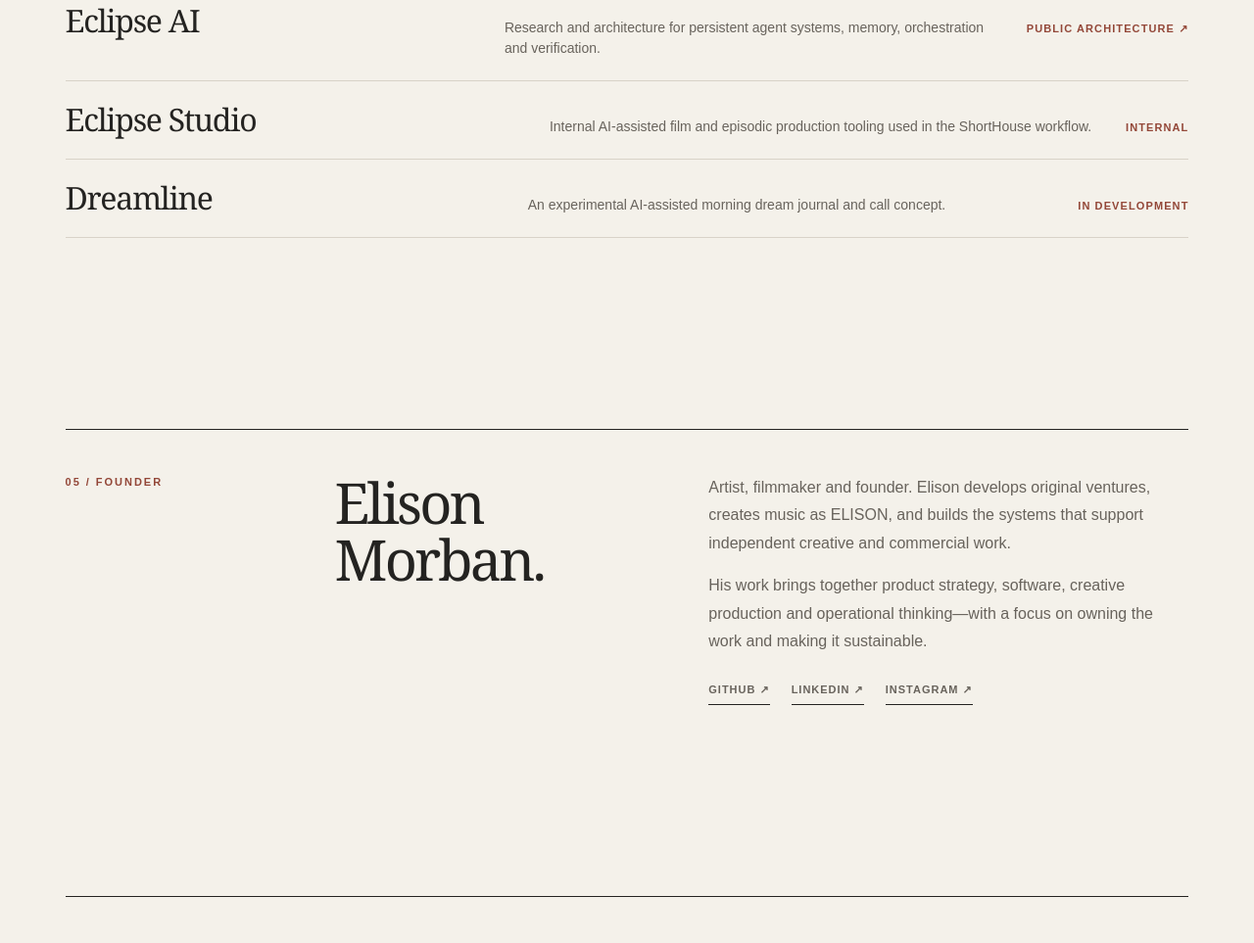
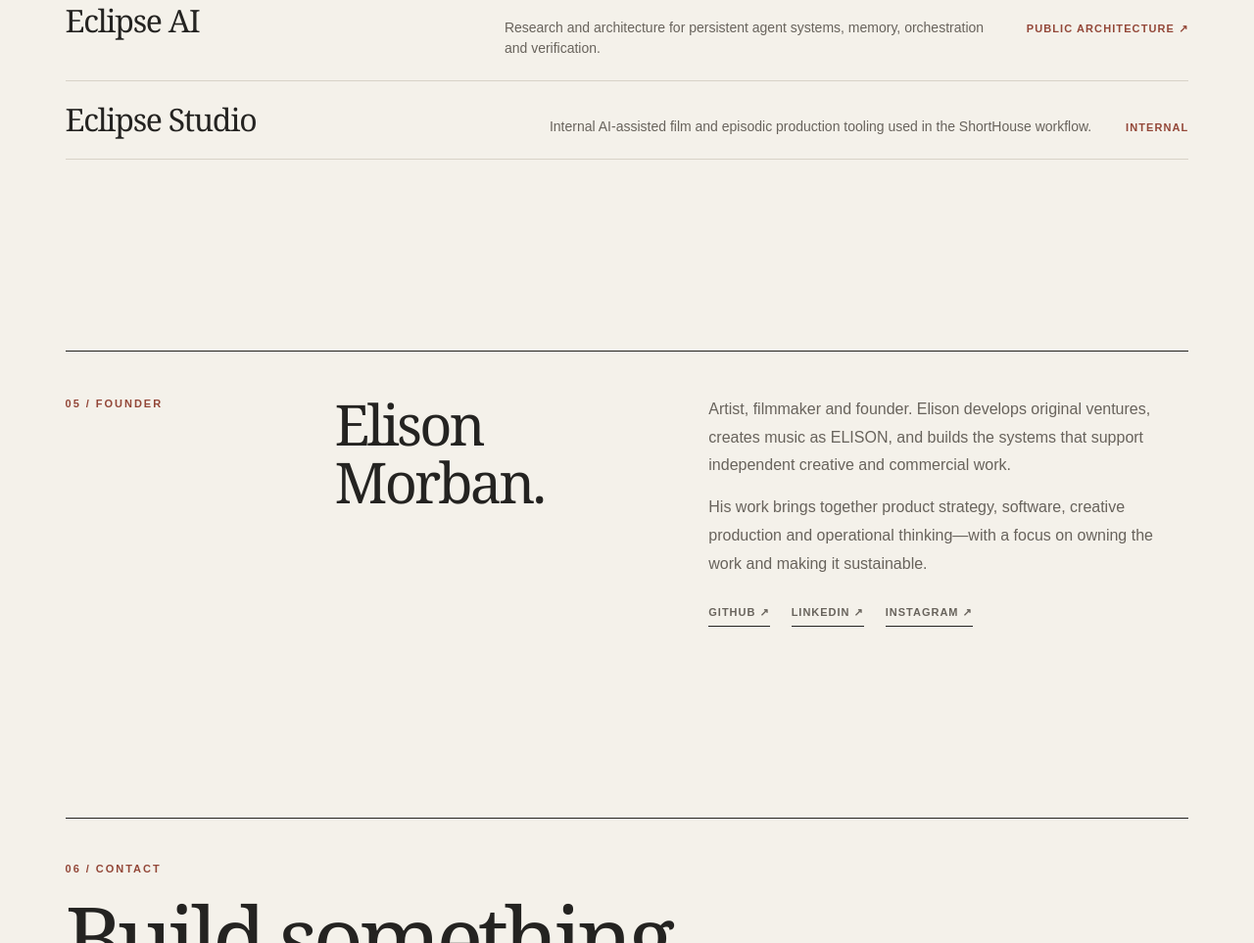
Before and after one commit to ElisonInc/website, a plain HTML site: page index.html in a window 1280 px wide. Shown: the part 3729-4692 px from the top of the page at 98% size. Drawn offline with Linux system fonts and the light colour scheme.

Commit message:
Remove Dreamline from public Elison Inc. portfolio

```diff
--- a/index.html
+++ b/index.html
@@ -105,7 +105,6 @@
  <div class="compact-list">
   <div class="compact-item"><h3>Eclipse AI</h3><p>Research and architecture for persistent agent systems, memory, orchestration and verification.</p><span class="state"><a href="https://github.com/emorban/eclipse-ai">Public architecture ↗</a></span></div>
   <div class="compact-item"><h3>Eclipse Studio</h3><p>Internal AI-assisted film and episodic production tooling used in the ShortHouse workflow.</p><span class="state">Internal</span></div>
-  <div class="compact-item"><h3>Dreamline</h3><p>An experimental AI-assisted morning dream journal and call concept.</p><span class="state">In development</span></div>
  </div>
 </section>
 <section class="e-section container" id="about" aria-labelledby="about-title">
```
